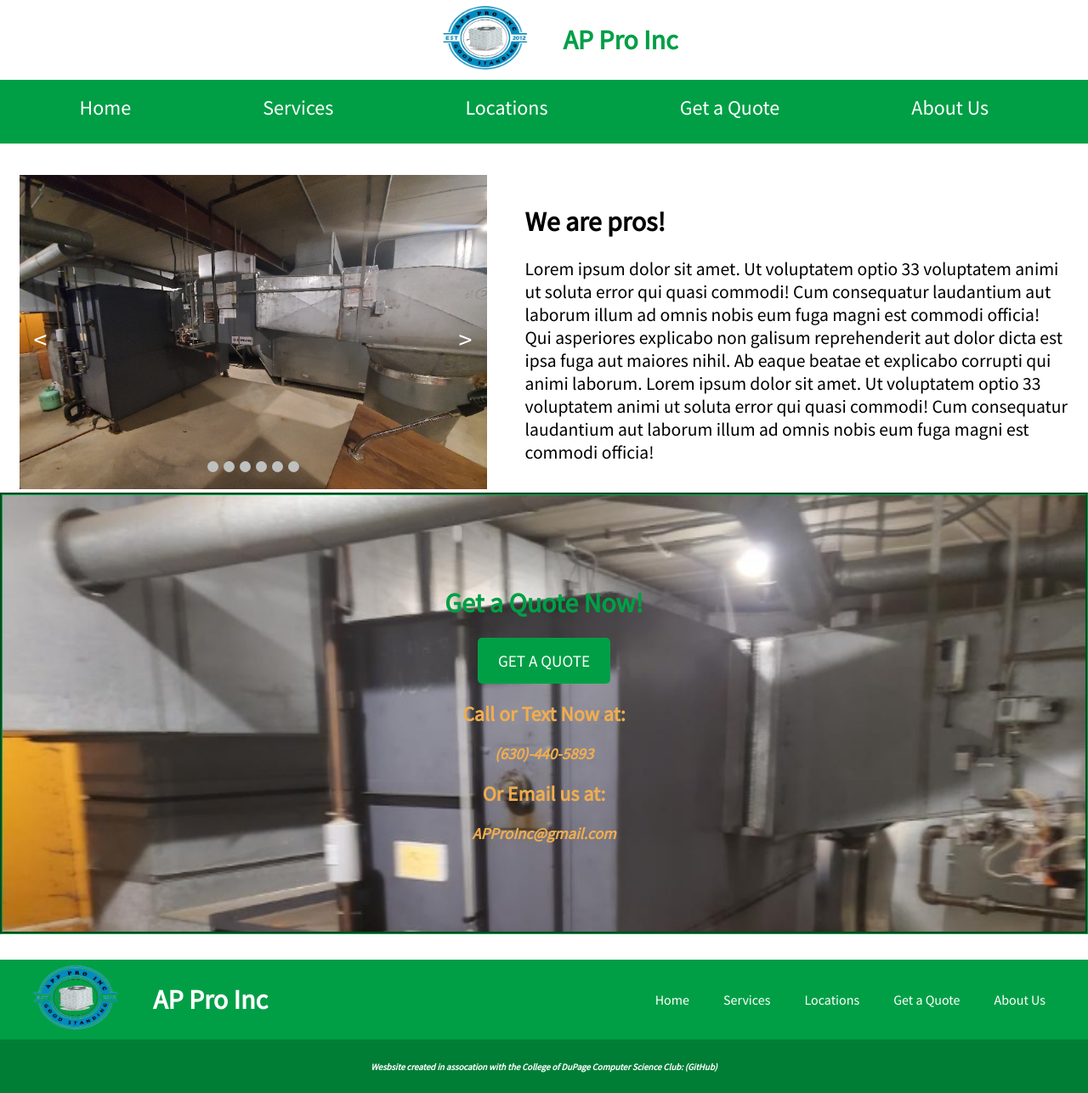
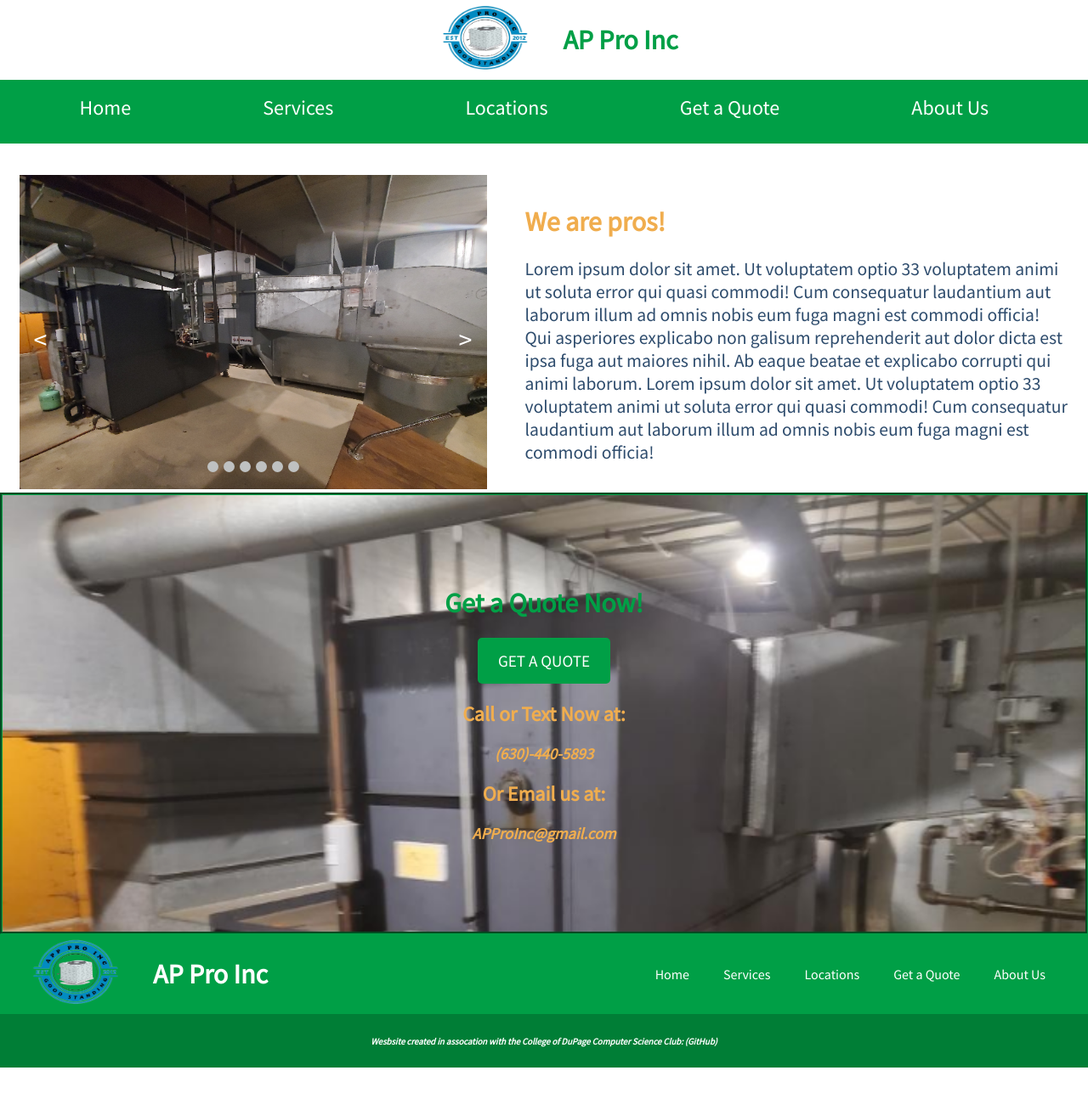
Before and after one commit to cod-cs-club/AC-Website, a Next.js app: page / in a window 1280 px wide. Shown: the whole page at 85% size. After the commit the page ends 1257 px from the top, so only its background shows below. Built offline with nearby package versions, Linux system fonts and the light colour scheme.

Commit message:
removed top margin of footer

```diff
--- a/src/styles/quoteStyles.scss
+++ b/src/styles/quoteStyles.scss
@@ -2,7 +2,7 @@
 form {
     background-color: #F0AD4E;
     width: 30%;
-    margin: 2em auto 0 auto;
+    margin: 2em auto 3em auto;
     padding: 2em;
     border-radius: 15px;
 
--- a/src/styles/root.scss
+++ b/src/styles/root.scss
@@ -77,9 +77,11 @@
     .paragraphContainer{
         width: 50%;
         margin: 0 auto;
+        color: #F0AD4E;
 
         .paragraph{
             font-size: 135%;
+            color: #2E4C6D;
         }
     }
 }
@@ -184,7 +186,7 @@
         position: absolute;
         width: 100%;
         background-color: #009f46;
-        margin: 30px 0;
+        margin: 0;
         color: white;
 
         #footerHeading{
```
